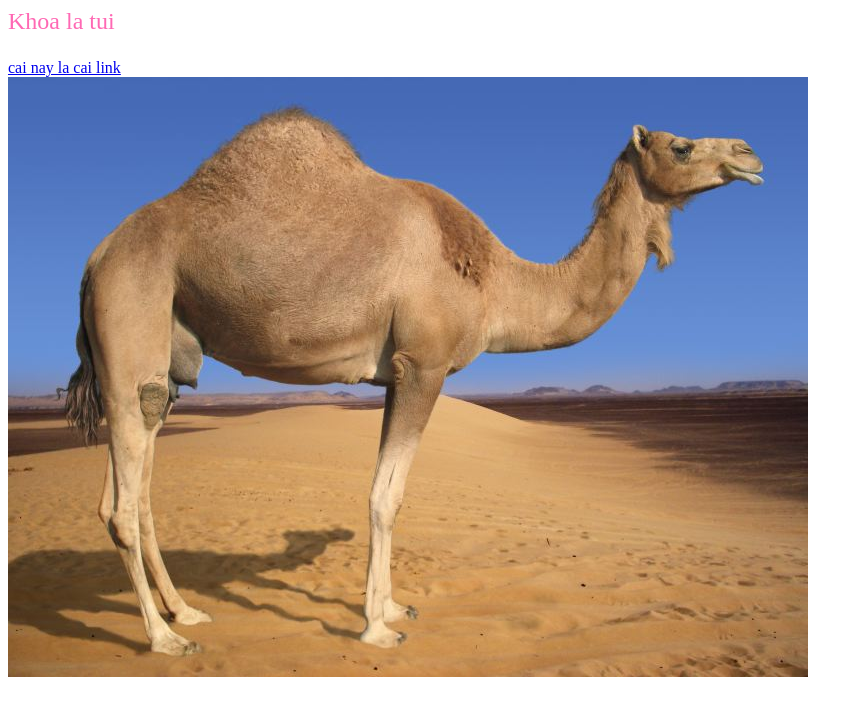
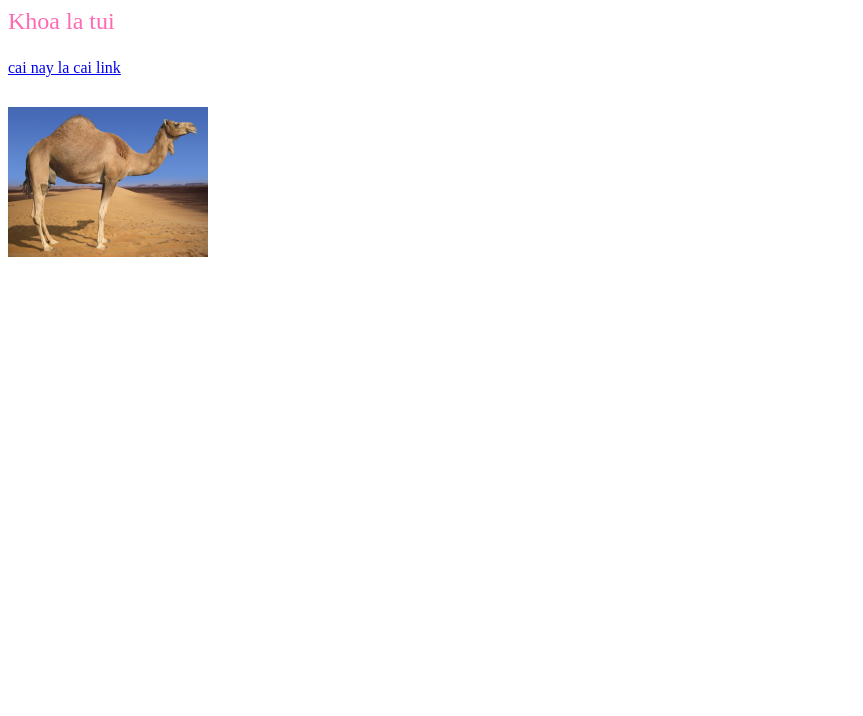
Before and after one commit to Picabulama/my-first-time, a plain HTML site: page index.html in a window 1280 px wide. Shown: the whole page, without its empty margins (0-863 px from the left). Drawn offline with Linux system fonts and the light colour scheme.

Commit message:
cho khoa

```diff
--- a/index.html
+++ b/index.html
@@ -3,5 +3,5 @@
     <p style="font-size: x-large; color:hotpink"> Khoa la tui </p>
     <a href="https://www.youtube.com/watch?v=MlW7T0SUH0E">cai nay la cai link</a>
     <br/>
-    <a href ="https://www.youtube.com/watch?v=MlW7T0SUH0E"><img src="camel.png" alt="Day la Khoa"></a>
+    <a href ="https://www.youtube.com/watch?v=MlW7T0SUH0E"><img style="width: 200px;margin-top: 30px;" src="camel.png" alt="Day la Khoa"></a>
 </html>
```
